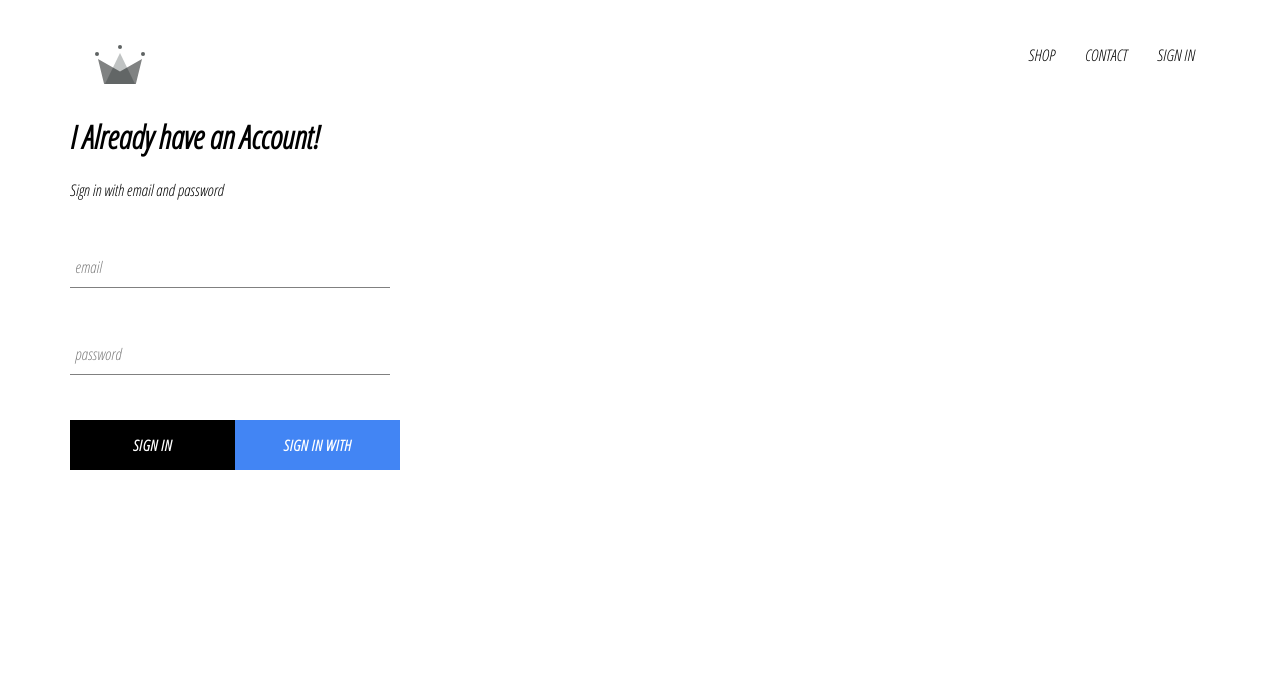
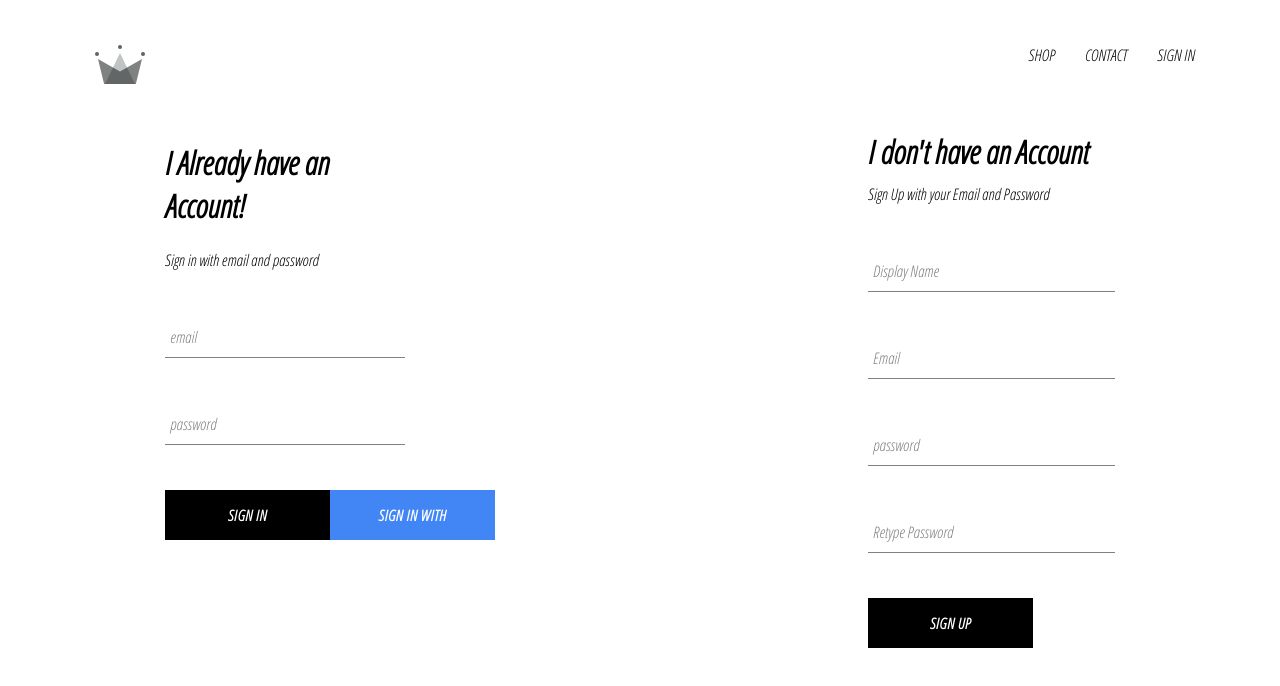
Before and after one commit to TahirIsmail/crwn-clothing, a React (Create React App) app: page /signin in a window 1280 px wide. Shown: the top 686 px of the page. Built offline with nearby package versions, Linux system fonts and the light colour scheme; no server answers.

Commit message:
Added Sign Up for the app and storage of session and users into

```diff
--- a/src/App.js
+++ b/src/App.js
@@ -5,7 +5,7 @@
 import ShopPage from './pages/shop/shop.component';
 import SignInSignUpPage from './pages/sign-in-and-sign-up/sign-in-and-sign-up.component';
 import Header from './components/header-component/header.component.jsx';
-import { auth } from './firebase/firebase.utils';
+import { auth, createUserProfDocument} from './firebase/firebase.utils';
 
 class App extends React.Component {
   constructor() {
@@ -17,10 +17,23 @@
   }
   unsubscribeFromAuth = null
   componentDidMount() {
-    this.unsubscribeFromAuth= auth.onAuthStateChanged(user => {
-      this.setState({ currentUser: user });
-      console.log(user);
-    })
+    this.unsubscribeFromAuth = auth.onAuthStateChanged(async (userAuth) => {
+      if (userAuth) {
+        const userRef = await createUserProfDocument(userAuth);
+        userRef.onSnapshot(snapShot => {
+          this.setState({
+            currentUser: {
+              id: snapShot.id,
+              ...snapShot.data()
+            }
+          },() => (console.log(this.state)))
+          //console.log(this.currentUser);
+        });
+      }
+      else {
+        this.setState({ currentUser: userAuth });
+      }
+    });
 
   }
   componentWillUnmount() {
--- a/src/components/sign-in/sign-in.styles.scss
+++ b/src/components/sign-in/sign-in.styles.scss
@@ -1,5 +1,5 @@
 .sign-in{
-    width: 40vh;
+    width: 30vh;
 }
 .title{
     margin: 10px 0;
--- /dev/null
+++ b/src/components/sign-up/sign-up.component.jsx
@@ -0,0 +1,84 @@
+import React from 'react';
+import FormInput from '../form-input/form-input.component';
+import CustomButton from '../custom-button/custom-button.component';
+import { auth, createUserProfDocument } from '../../firebase/firebase.utils';
+class SignUp extends React.Component{
+    constructor(props) {
+        super(props);
+        this.state = {
+            displayName: '',
+            email: '',
+            password: '',
+            confirmPassword:''
+        }
+
+    }
+    handleSubmit = async event => {
+        event.preventDefault();
+        const { displayName, email, password, confirmPassword } = this.state
+        if (password !== confirmPassword) {
+            alert('Password Does Not Match!');
+            return;
+        }
+        try {
+            const { user } = await auth.createUserWithEmailAndPassword(email, password);
+            await createUserProfDocument(user, { displayName });
+            this.setState({
+
+                    displayName: '',
+                    email: '',
+                    password: '',
+                    confirmPassword:''
+
+            })
+        }
+        catch (error) {
+            console.log('Error Message::',error.message)
+        }
+    }
+    handleChange = event => {
+        const { name, value } = event.target;
+        this.setState({ [name]: value });
+    }
+    render() {
+        const {displayName,email,password,confirmPassword} = this.state
+        return (
+            <div className='sign-up'>
+                <h1 className='title'>I don't have an Account</h1>
+                <span>Sign Up with your Email and Password</span>
+                <form className='sign-up-form' onSubmit={this.handleSubmit}>
+                    <FormInput
+                        type='text'
+                        name='displayName'
+                        value={displayName}
+                        onChange={this.handleChange}
+                        label='Display Name'
+                        required />
+                    <FormInput
+                        type='email'
+                        name='email'
+                        value={email}
+                        onChange={this.handleChange}
+                        label='Email'
+                        required />
+                    <FormInput
+                        type='password'
+                        name='password'
+                        value={password}
+                        onChange={this.handleChange}
+                        label='password'
+                        required />
+                    <FormInput
+                        type='confirmPassword'
+                        name='confirmPassword'
+                        value={confirmPassword}
+                        onChange={this.handleChange}
+                        label='Retype Password'
+                        required />
+                    <CustomButton type='submit'>SIGN UP</CustomButton>
+                </form>
+            </div>
+        )
+    }
+}
+export default SignUp;
--- /dev/null
+++ b/src/components/sign-up/sign-up.styles.scss
@@ -0,0 +1,8 @@
+.sign-up{
+    display: flex;
+    flex-direction: column;
+    width: 480px;
+    .title{
+        margin: 10px 0px;
+    }
+}
--- a/src/firebase/firebase.utils.js
+++ b/src/firebase/firebase.utils.js
@@ -23,6 +23,27 @@
   appId: "1:724989343427:web:9b8c390e28938490761476",
   measurementId: "G-56JGNT0LQJ"
 };
+export const createUserProfDocument = async(userAuth,additionalStore) => {
+  if (!userAuth) return;
+  const userReference = firestore.doc(`users/${userAuth.uid}`);
+  const snapShot = await userReference.get();
+  if (!snapShot.exists) {
+    const { displayName, email } = userAuth;
+    const createdDate = new Date();
+    try {
+      await userReference.set({
+        displayName,
+        email,
+        createdDate,
+        ...additionalStore
+      })
+    }
+    catch(error) {
+      console.log("Error Creating users", error.message);
+    }
+  }
+  return userReference;
+}
 
 firebase.initializeApp(config);
 
--- a/src/pages/sign-in-and-sign-up/sign-in-and-sign-up.component.jsx
+++ b/src/pages/sign-in-and-sign-up/sign-in-and-sign-up.component.jsx
@@ -1,9 +1,11 @@
 import React from 'react';
 import './sign-in-and-sign-up.styles.scss';
 import SignIn from '../../components/sign-in/sign-in.component';
+import SignUp from '../../components/sign-up/sign-up.component';
 const SignInSignUpPage = () => (
     <div className='sign-in-sign-up'>
-            <SignIn/>
+        <SignIn />
+        <SignUp />
     </div>
 )
 export default SignInSignUpPage;
--- a/src/pages/sign-in-and-sign-up/sign-in-and-sign-up.styles.scss
+++ b/src/pages/sign-in-and-sign-up/sign-in-and-sign-up.styles.scss
@@ -0,0 +1,6 @@
+.sign-in-sign-up{
+    width: 950px;
+    display: flex;
+    justify-content: space-between;
+    margin: 30px auto;
+}
```
